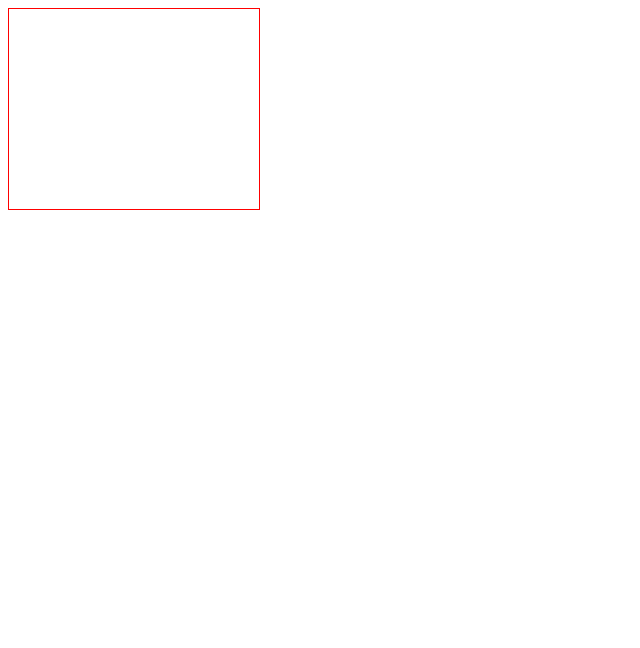
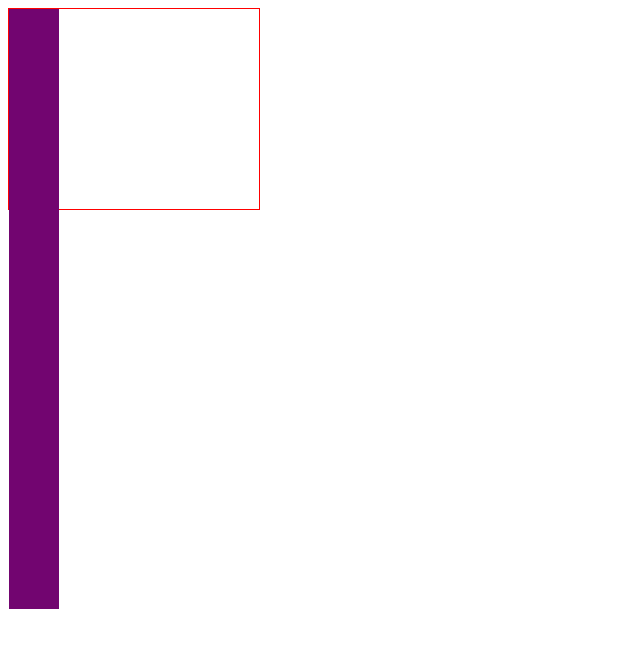
Before and after one commit to Annie-Huang/d3js, a website: page index.html in a window 1280 px wide. Shown: the whole page, without its empty margins (0-640 px from the left). Drawn offline with nearby package versions, Linux system fonts and the light colour scheme.

Commit message:
Create bars within the container. But it layout vertically because it is <div>

```diff
--- a/app.js
+++ b/app.js
@@ -21,6 +21,15 @@ const DUMMY_DATA = [
 //     .append('p')
 //     .text(dta => dta.region);
 
-d3.select('div')
+const container = d3.select('div')
     .classed('container', true)
     .style('border', '1px solid red');
+
+const bars = container
+    .selectAll('.bar')
+    .data(DUMMY_DATA)
+    .enter()
+    .append('div')
+    .classed('bar', true)
+    .style('width', '50px')  // Total width of the container is 250px and we have 4 data points.
+    .style('height', '150px');
--- a/index.html
+++ b/index.html
@@ -11,6 +11,10 @@
             width: 250px;
             height: 200px;
         }
+
+        .bar {
+            background-color: #720570;
+        }
     </style>
     <script src="https://d3js.org/d3.v5.min.js"></script>
     <script src="app.js" defer></script>
```
